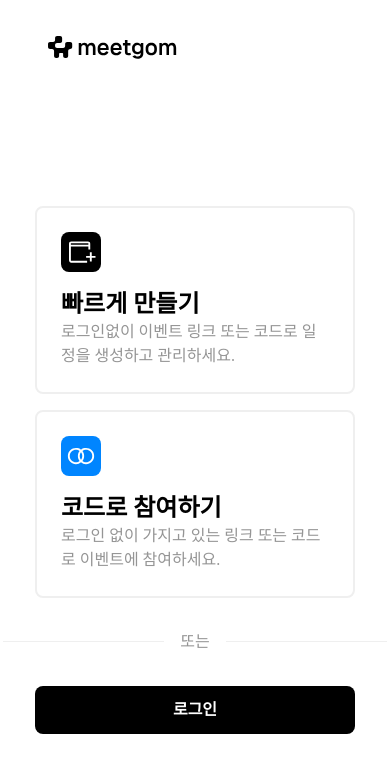
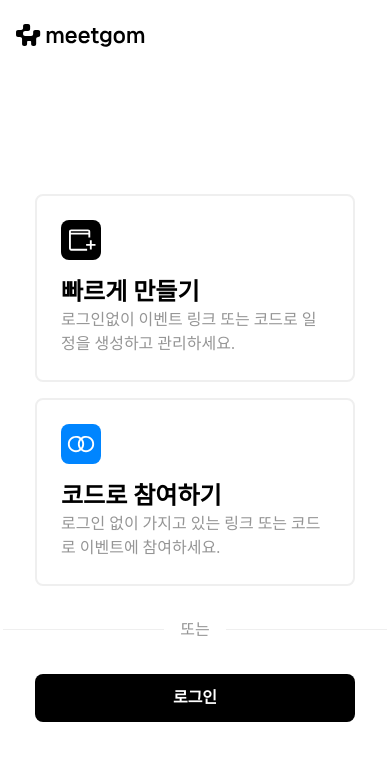
Before and after one commit to meetgom/2024-meetgom-frontend, a Next.js app: page / in a window 390 px wide. Shown: the top 772 px of the page. Built offline with nearby package versions, Linux system fonts and the light colour scheme; a web font is replaced by a local one.

Commit message:
feat: Implement global layout with Header and centered content

```diff
--- a/app/components/Header/Header.tsx
+++ b/app/components/Header/Header.tsx
@@ -3,8 +3,7 @@ import Image from 'next/image'
 
 export const Header = () => {
   return (
-    <header className="flex w-full justify-between items-center bg-white px-12 py-9">
-      {/* add svg logo */}
+    <header className="flex w-full justify-between items-center bg-white px-4 md:px-12 py-6 md:py-9">
       <Image src="/meetgom_logo.svg" alt="Logo" width={129} height={22} />
     </header>
   )
--- a/app/layout.tsx
+++ b/app/layout.tsx
@@ -3,6 +3,7 @@
 import { Inter } from 'next/font/google'
 import '../styles/globals.css'
 import { RecoilRoot } from 'recoil'
+import Header from './components/Header/Header'
 
 const inter = Inter({ subsets: ['latin'] })
 
@@ -14,7 +15,14 @@ export default function RootLayout({
   return (
     <html lang="en">
       <body className={`${inter.className} bg-white`}>
-        <RecoilRoot>{children}</RecoilRoot>
+        <RecoilRoot>
+          <div className="flex min-h-screen flex-col items-center">
+            <Header />
+            <div className="flex flex-col items-center justify-center w-full my-auto space-y-4 px-4 md:px-24 lg:px-48">
+              {children}
+            </div>
+          </div>
+        </RecoilRoot>
       </body>
     </html>
   )
--- a/app/page.tsx
+++ b/app/page.tsx
@@ -1,15 +1,12 @@
 'use client'
 
-import { Header } from '../app/components/Header/Header'
 import { IconTextButton } from './components/IconTextButton/IconTextButton'
 import { Divider } from './shared/components/Divider/Divider'
 import { WideButton } from './shared/components/WideButton/WideButton'
 
 export default function Home() {
   return (
-    <main className="flex min-h-screen flex-col items-center">
-      <Header />
-      <div className="flex flex-col items-center justify-center w-full my-auto space-y-4 px-4 md:px-24 lg:px-48">
+    <>
       <IconTextButton
         icon="/create_event.svg"
         alt="icon"
@@ -28,7 +25,6 @@ export default function Home() {
         fontColor="text-white"
         label="로그인"
       />
-      </div>
-    </main>
+    </>
   )
 }
```
Also changed, not shown: app/shared/components/Button/Button.tsx (deleted), 1 other file (tests, documents, lock files or other folders). Lines whose indentation alone changed are shown as unchanged.
